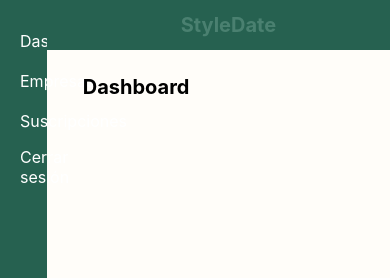
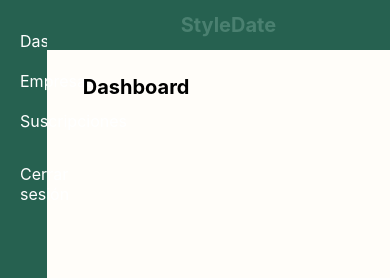
Before and after one commit to EzerAlvarado/colectivo-frontend, a React Native app: screen /Dashboard in a window 390 px wide. Shown: the top 278 px of the page. Built offline with nearby package versions, Linux system fonts and the light colour scheme.

Commit message:
Push para arreglar el style final ahora si 16

```diff
--- a/Screens/DashboardScreen.js
+++ b/Screens/DashboardScreen.js
@@ -145,7 +145,7 @@ const styles = StyleSheet.create({
     paddingVertical: 10,
   },
   menuItemcerrarsesion: {
-    paddingVertical: "90%",
+    paddingVertical: "350%",
   },
   menuItem1: {
     paddingVertical: 10,
@@ -191,6 +191,7 @@ const styles = StyleSheet.create({
     backgroundColor: "#f1f1ec",
     margin: 5,
     borderRadius: 5,
+    borderColor: "#b5b5b5"
   },
   titleContainer: {
     backgroundColor: "#266150",
```
